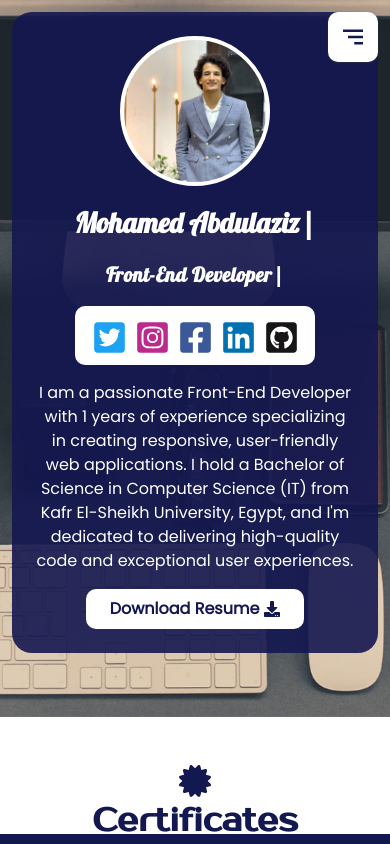
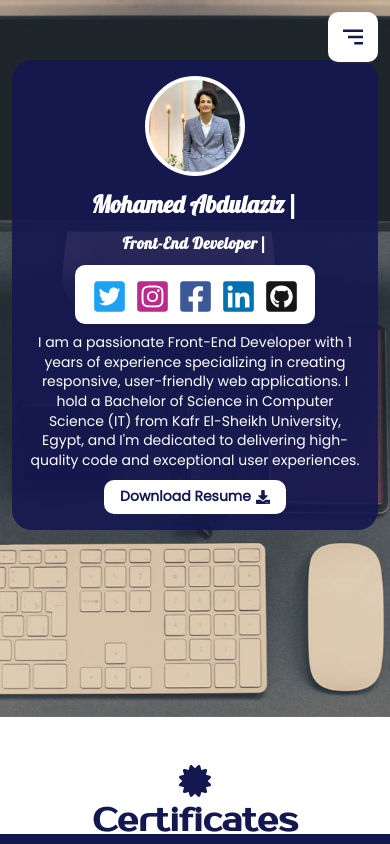
Before and after one commit to moabdalaziz1/ZIZU, a React (Create React App) app: page / in a window 390 px wide. Shown: the top 844 px of the page. Built offline with nearby package versions, Linux system fonts and the light colour scheme.

Commit message:
Refactor styles in AboutMe component, update button text in Project component, and reorder skill IDs in skillsData

```diff
--- a/src/components/AboutMe/AboutMe.scss
+++ b/src/components/AboutMe/AboutMe.scss
@@ -1,6 +1,5 @@
-@import '../../variables';
-@import '../../mixins';
-
+@import "../../variables";
+@import "../../mixins";
 
 .about-me {
   margin-top: 100px;
@@ -18,24 +17,26 @@
   .my-photo {
     width: 150px;
     height: 150px;
-    background: url('../../assets/images/zizu2.jpg') no-repeat;
+    background: url("../../assets/images/zizu2.jpg") no-repeat;
     background-size: cover;
     border: 4px solid $color-white;
     border-radius: $border-circle;
   }
-  h2, p, .social-media {
+  h2,
+  p,
+  .social-media {
     margin: 0;
   }
   .name {
     .Typewriter {
-      font-family: 'Lobster';
+      font-family: "Lobster";
       font-size: 30px;
       font-weight: bold;
     }
   }
   .job-title {
     .Typewriter {
-      font-family: 'Lobster';
+      font-family: "Lobster";
       font-weight: bold;
       font-size: 20px;
       letter-spacing: 0.5px;
@@ -64,16 +65,42 @@
 @media (max-width: 991px) {
   .about-me {
     width: 100%;
+    margin-top: 80px;
+    padding: 1.2rem;
+    gap: 0.8rem;
   }
 }
 @media (max-width: 525px) {
   .about-me {
-    font-size: 16px;
-    margin-top: 12px;
+    font-size: 14px;
+    margin-top: 60px;
+    padding: 1rem;
+    gap: 0.6rem;
+
+    .my-photo {
+      width: 100px;
+      height: 100px;
+    }
+
     .name {
       .Typewriter {
-        font-size: 28px;
+        font-size: 24px;
       }
+    }
+
+    .job-title {
+      .Typewriter {
+        font-size: 16px;
+      }
+    }
+
+    .my-info p {
+      line-height: 1.4;
+    }
+
+    .my-cv a {
+      padding: 0.4rem 1rem;
+      font-size: 14px;
     }
   }
 }
--- a/src/components/Project/Project.jsx
+++ b/src/components/Project/Project.jsx
@@ -42,7 +42,7 @@ const Project = ({ item }) => {
           </div>
         </div>
         <div className="project-btns p-3">
-          <MainButton btnLink={item.pageLink}>View Project</MainButton>
+          <MainButton btnLink={item.pageLink}>Demo</MainButton>
           <MainButton btnLink={item.githubRepoLink}>Source Code</MainButton>
         </div>
       </div>
--- a/src/data/skillsData.js
+++ b/src/data/skillsData.js
@@ -20,14 +20,14 @@ import nextjs from "../assets/images/nextjs-logo.png";
 
 const skills = [
   {
-    id: 9,
+    id: 1,
     skill: "React.js",
     colorClass: "react",
     skillIcon: <FaReact />,
     isImg: false,
   },
   {
-    id: 10,
+    id: 2,
     skill: "Vue.js",
     // colorClass: "react",
     // skillIcon: <FaReact />,
@@ -35,7 +35,7 @@ const skills = [
     skillIconImg: vue,
   },
   {
-    id: 10,
+    id: 3,
     skill: "Next.js",
     // colorClass: "react",
     // skillIcon: <FaReact />,
@@ -43,28 +43,28 @@ const skills = [
     skillIconImg: nextjs,
   },
   {
-    id: 3,
+    id: 4,
     skill: "Javascript",
     colorClass: "javascript",
     skillIcon: <SiJavascript />,
     isImg: false,
   },
   {
-    id: 4,
+    id: 5,
     skill: "Typescript",
     colorClass: "typescript",
     skillIcon: <SiTypescript />,
     isImg: false,
   },
   {
-    id: 11,
+    id: 6,
     skill: "Redux-Toolkit",
     colorClass: "redux",
     skillIcon: <SiRedux />,
     isImg: false,
   },
   {
-    id: 12,
+    id: 7,
     skill: "Vuex",
     // colorClass: "react",
     // skillIcon: <FaReact />,
@@ -72,7 +72,7 @@ const skills = [
     skillIconImg: vue,
   },
   {
-    id: 1,
+    id: 8,
     skill: "HTML5",
     colorClass: "html",
     skillIcon: <FaHtml5 />,
@@ -80,35 +80,36 @@ const skills = [
   },
 
   {
-    id: 2,
+    id: 9,
     skill: "CSS3",
     colorClass: "css",
     skillIcon: <FaCss3 />,
+    isImg: false,
   },
 
   {
-    id: 5,
+    id: 10,
     skill: "SASS",
     colorClass: "sass",
     skillIcon: <FaSass />,
     isImg: false,
   },
   {
-    id: 6,
+    id: 11,
     skill: "Bootstrap",
     colorClass: "bootstrap",
     skillIcon: <FaBootstrap />,
     isImg: false,
   },
   {
-    id: 7,
+    id: 12,
     skill: "Tailwind.css",
     colorClass: "tailwind",
     skillIcon: <SiTailwindcss />,
     isImg: false,
   },
   {
-    id: 14,
+    id: 13,
     skill: "Material UI",
     // colorClass: 'git',
     // skillIcon: <FaGitAlt />,
@@ -116,14 +117,14 @@ const skills = [
     skillIconImg: materialUi,
   },
   {
-    id: 8,
+    id: 14,
     skill: "Webpack",
     colorClass: "webpack",
     skillIcon: <SiWebpack />,
     isImg: false,
   },
   {
-    id: 13,
+    id: 15,
     skill: "Git",
     colorClass: "git",
     skillIcon: <FaGitAlt />,
```
